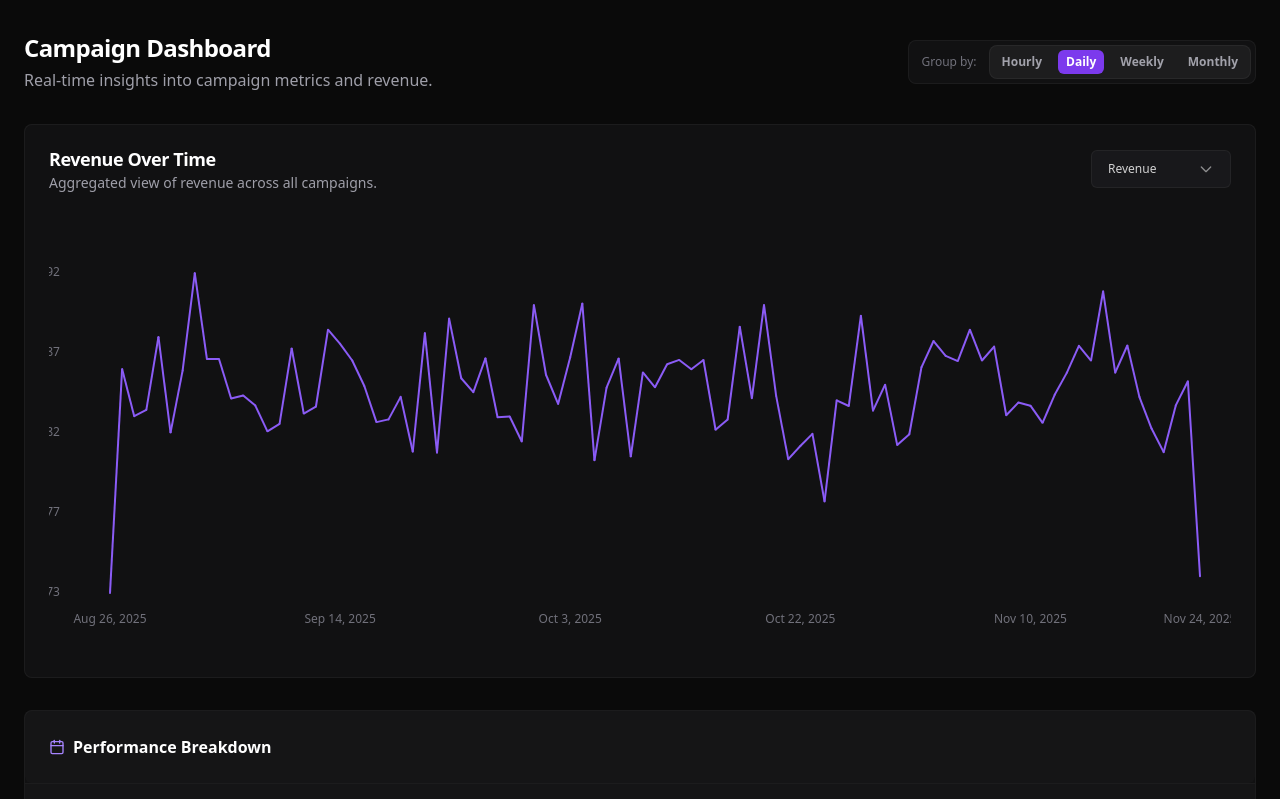
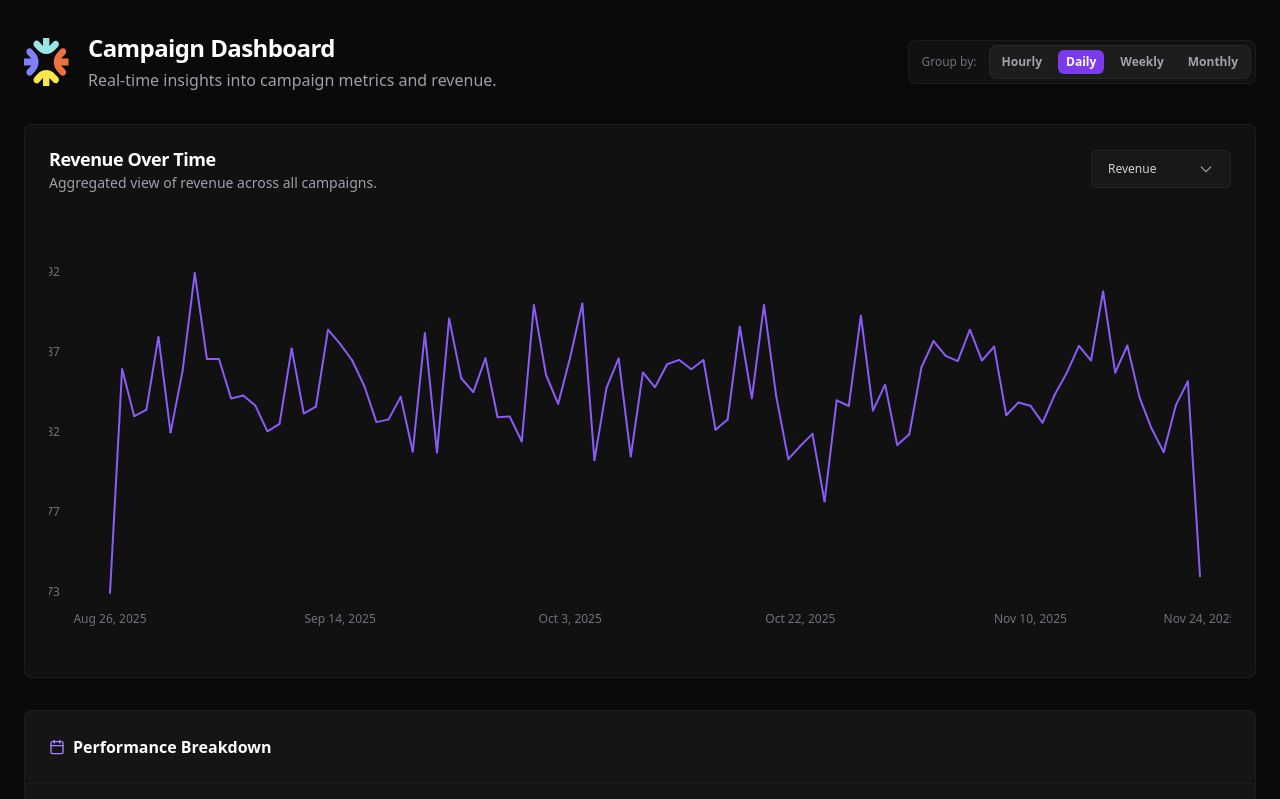
Before and after one commit to hapttic/front-test-assigment-2025-public, a React (Vite) app: page / in a window 1280 px wide. Shown: the top 799 px of the page. Built offline with nearby package versions, Linux system fonts and the light colour scheme.

Commit message:
Add Hapttic Logo

```diff
--- a/src/components/Heading.tsx
+++ b/src/components/Heading.tsx
@@ -1,9 +1,12 @@
 
 function Heading() {
     return (
-        <div className="flex flex-col">
-          <h1 className="text-2xl font-bold text-white tracking-tight">Campaign Dashboard</h1>
-          <h3 className="text-zinc-400 mt-1">Real-time insights into campaign metrics and revenue.</h3>
+        <div className="flex items-center">
+          <img src="/Logo.svg" alt="Logo" className="w-12 h-12 mr-4" />
+          <div className="flex flex-col">
+            <h1 className="text-2xl font-bold text-white tracking-tight">Campaign Dashboard</h1>
+            <h3 className="text-zinc-400 mt-1">Real-time insights into campaign metrics and revenue.</h3>
+          </div>
         </div>
     );
 }
```
Also changed, not shown: public/Logo.svg (added).
